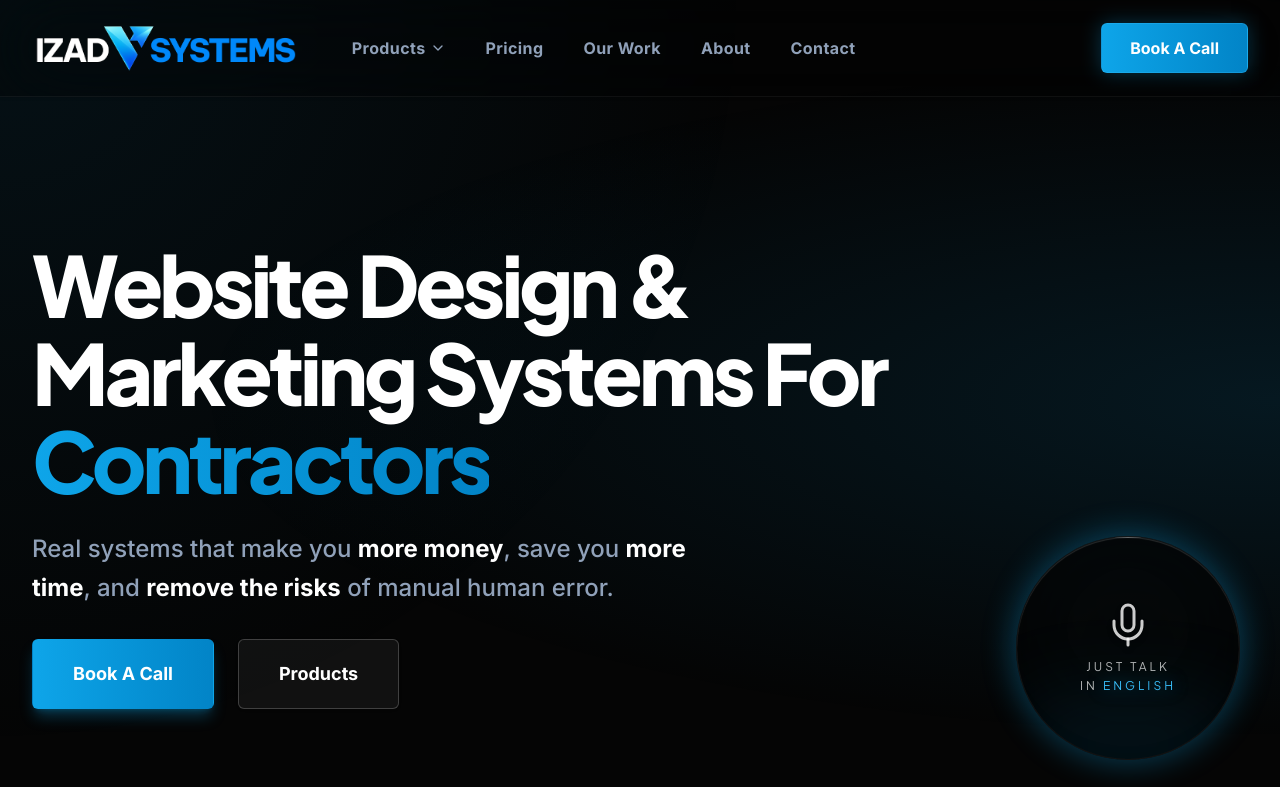
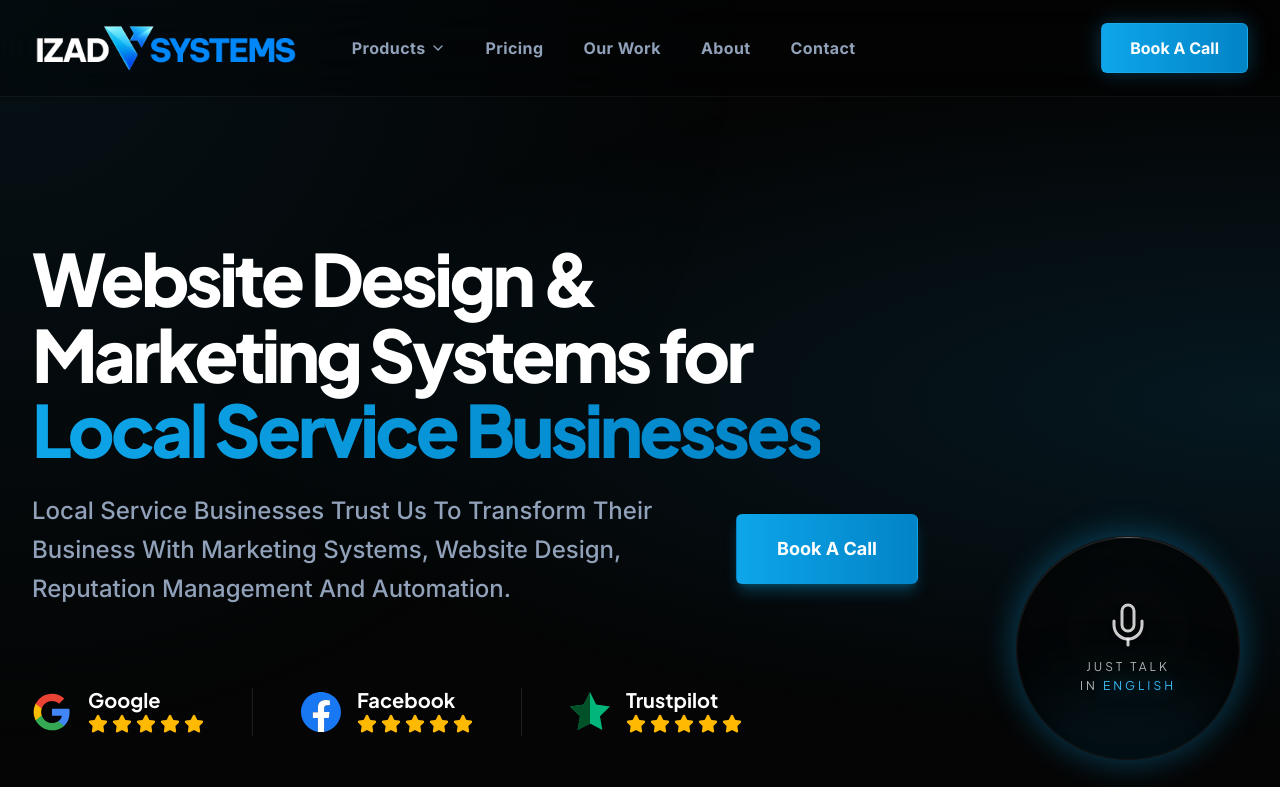
Before and after one commit to MarcelAIG/IZAD-SYSTEMS, a React (Vite) app: page / in a window 1280 px wide. Shown: the top 787 px of the page. Built offline with nearby package versions, Linux system fonts and the light colour scheme.

Commit message:
last niche changes

```diff
--- a/src/components/Hero.tsx
+++ b/src/components/Hero.tsx
@@ -11,33 +11,24 @@
 
 
         <div className="text-left max-w-4xl flex flex-col items-start mt-8 relative z-10">
-          <h1 className="text-6xl md:text-[4.25rem] lg:text-[5.25rem] font-extrabold tracking-tighter text-white mb-6 leading-[1.05] font-display">
-            Website Design & Marketing Systems For <br className="hidden lg:block" />
+          <h1 className="text-5xl md:text-[3.5rem] lg:text-[4.5rem] font-extrabold tracking-tighter text-white mb-6 leading-[1.05] font-display">
+            Website Design & Marketing Systems for <br className="hidden lg:block" />
             <span className="text-transparent bg-clip-text bg-gradient-to-r from-brand-500 to-brand-600 inline-block mt-2 lg:mt-0">
-              Contractors
+              Local Service Businesses
             </span>
           </h1>
 
-          <motion.p
-            className="text-xl md:text-2xl text-slate-400 mb-8 max-w-2xl leading-relaxed font-medium"
+          <motion.div
+            className="flex flex-col md:flex-row items-start md:items-center gap-6 md:gap-8 mb-12 w-full max-w-5xl"
             initial={{ opacity: 0, y: 20 }}
             animate={{ opacity: 1, y: 0 }}
             transition={{ duration: 0.8, delay: 1.2, ease: "easeOut" }}
           >
-            Real systems that make you <strong className="font-bold text-white">more money</strong>, save you <strong className="font-bold text-white">more time</strong>, and <strong className="font-bold text-white">remove the risks</strong> of manual human error.
-          </motion.p>
-
-          <motion.div
-            className="flex flex-col sm:flex-row items-center gap-6 w-full sm:w-auto mb-12"
-            initial={{ opacity: 0, y: 20 }}
-            animate={{ opacity: 1, y: 0 }}
-            transition={{ duration: 0.8, delay: 1.4, ease: "easeOut" }}
-          >
-            <Link to="/contact" className="w-full sm:w-auto bg-gradient-to-r from-brand-500 to-brand-600 hover:from-black hover:to-black text-white px-10 py-5 rounded-md text-lg font-extrabold transition-all duration-300 flex items-center justify-center shadow-lg shadow-brand-500/30 border border-transparent hover:border-brand-500 hover:text-brand-500">
+            <p className="text-xl md:text-2xl text-slate-400 leading-relaxed font-medium max-w-2xl">
+              Local Service Businesses Trust Us To Transform Their Business With Marketing Systems, Website Design, Reputation Management And Automation.
+            </p>
+            <Link to="/contact" className="w-full md:w-auto shrink-0 bg-gradient-to-r from-brand-500 to-brand-600 hover:from-black hover:to-black text-white px-10 py-5 rounded-md text-lg font-extrabold transition-all duration-300 flex items-center justify-center shadow-lg shadow-brand-500/30 border border-transparent hover:border-brand-500 hover:text-brand-500">
               Book A Call
-            </Link>
-            <Link to="/pricing" className="w-full sm:w-auto px-10 py-5 rounded-md text-lg font-extrabold text-white transition-colors duration-75 flex items-center justify-center border border-white/20 hover:bg-brand-500 hover:border-brand-500 bg-white/5 shadow-sm">
-              Products
             </Link>
           </motion.div>
 
```
